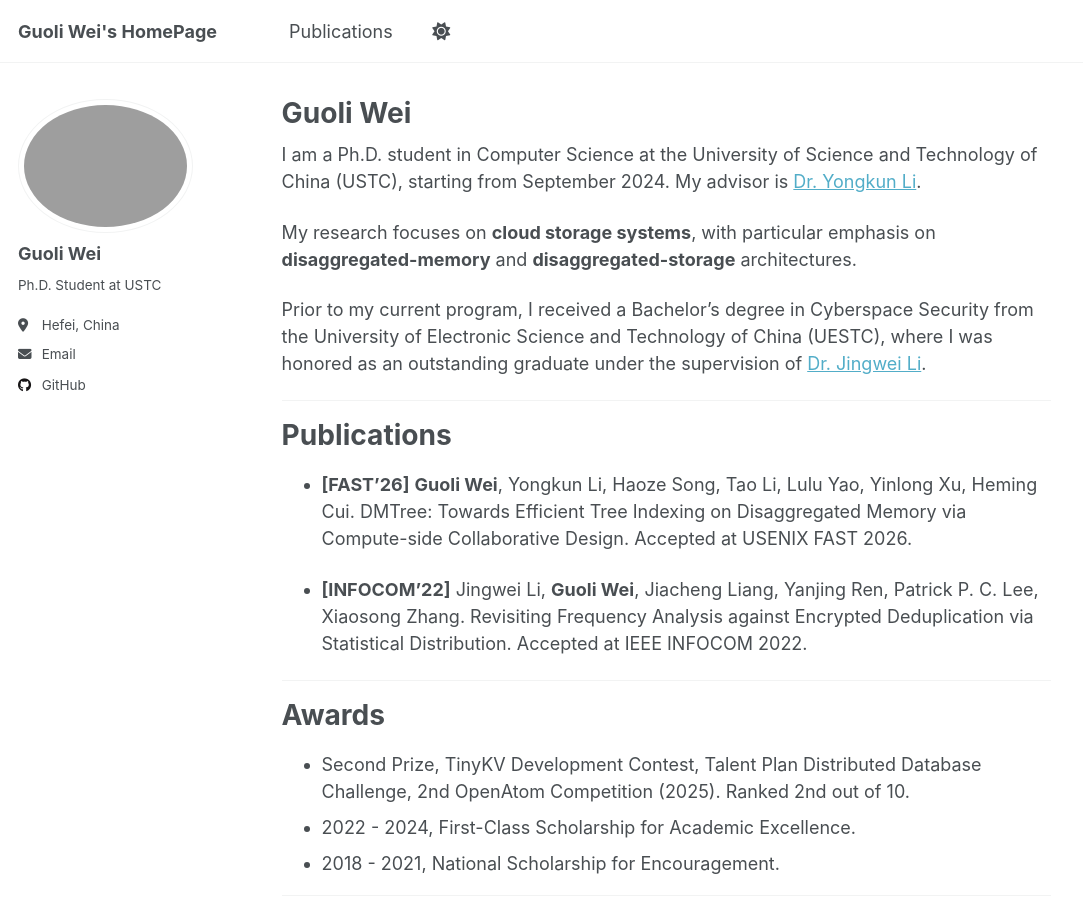
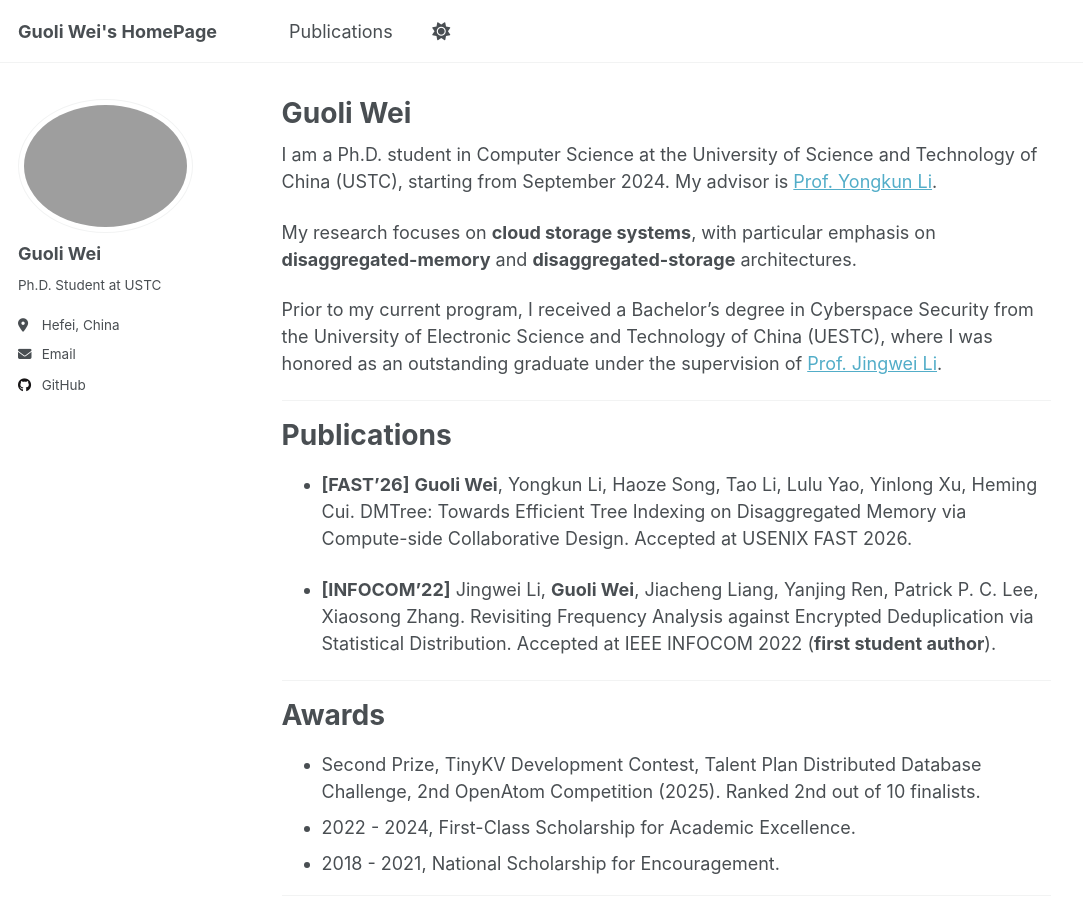
Before and after one commit to muouim/muouim.github.io, a Jekyll site: the page built from _pages/about.md, in a window 1280 px wide and 900 px high. Shown: the whole window, without its empty margins (0-1083 px from the left). Built offline with Jekyll 4.4.1, drawn with Linux system fonts in a browser that asks for light colours; a script that is not in the unit is left out.

Commit message:
update about.md (25-12-09)

```diff
--- a/_pages/about.md
+++ b/_pages/about.md
@@ -7,11 +7,11 @@ redirect_from:
   - /about.html
 ---
 
-I am a Ph.D. student in Computer Science at the University of Science and Technology of China (USTC), starting from September 2024. My advisor is [Dr. Yongkun Li](http://staff.ustc.edu.cn/~ykli/).
+I am a Ph.D. student in Computer Science at the University of Science and Technology of China (USTC), starting from September 2024. My advisor is [Prof. Yongkun Li](http://staff.ustc.edu.cn/~ykli/).
 
 My research focuses on **cloud storage systems**, with particular emphasis on **disaggregated-memory** and **disaggregated-storage** architectures.
 
-Prior to my current program, I received a Bachelor’s degree in Cyberspace Security from the University of Electronic Science and Technology of China (UESTC), where I was honored as an outstanding graduate under the supervision of [Dr. Jingwei Li](https://jingwei87.github.io/).
+Prior to my current program, I received a Bachelor’s degree in Cyberspace Security from the University of Electronic Science and Technology of China (UESTC), where I was honored as an outstanding graduate under the supervision of [Prof. Jingwei Li](https://jingwei87.github.io/).
 
 
 
@@ -21,7 +21,7 @@ Prior to my current program, I received a Bachelor’s degree in Cyberspace Secu
 
 - **[FAST'26]** **Guoli Wei**, Yongkun Li, Haoze Song, Tao Li, Lulu Yao, Yinlong Xu, Heming Cui. DMTree: Towards Efficient Tree Indexing on Disaggregated Memory via Compute-side Collaborative Design. Accepted at USENIX FAST 2026.
 
-- **[INFOCOM'22]** Jingwei Li, **Guoli Wei**, Jiacheng Liang, Yanjing Ren, Patrick P. C. Lee, Xiaosong Zhang. Revisiting Frequency Analysis against Encrypted Deduplication via Statistical Distribution. Accepted at IEEE INFOCOM 2022.
+- **[INFOCOM'22]** Jingwei Li, **Guoli Wei**, Jiacheng Liang, Yanjing Ren, Patrick P. C. Lee, Xiaosong Zhang. Revisiting Frequency Analysis against Encrypted Deduplication via Statistical Distribution. Accepted at IEEE INFOCOM 2022 (**first student author**).
 
 
 
@@ -29,7 +29,7 @@ Prior to my current program, I received a Bachelor’s degree in Cyberspace Secu
 
 # Awards
 
-- Second Prize, TinyKV Development Contest, Talent Plan Distributed Database Challenge, 2nd OpenAtom Competition (2025). Ranked 2nd out of 10.
+- Second Prize, TinyKV Development Contest, Talent Plan Distributed Database Challenge, 2nd OpenAtom Competition (2025). Ranked 2nd out of 10 finalists.
 - 2022 - 2024, First-Class Scholarship for Academic Excellence.
 - 2018 - 2021, National Scholarship for Encouragement.
 
```
